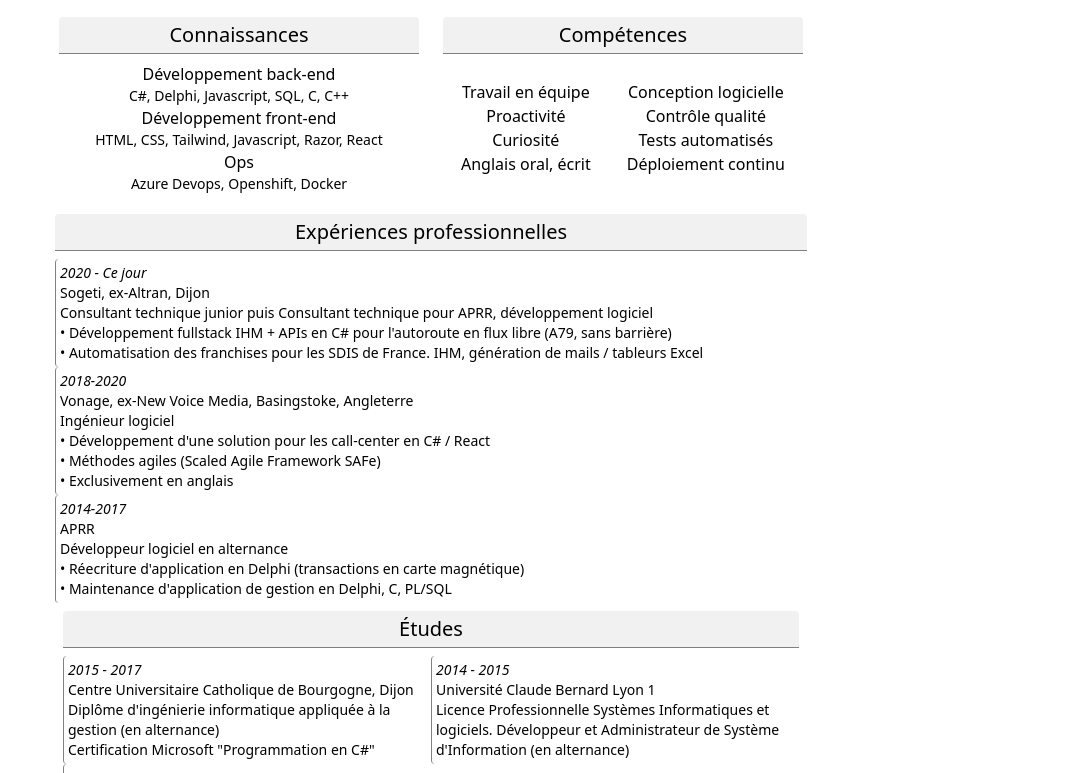
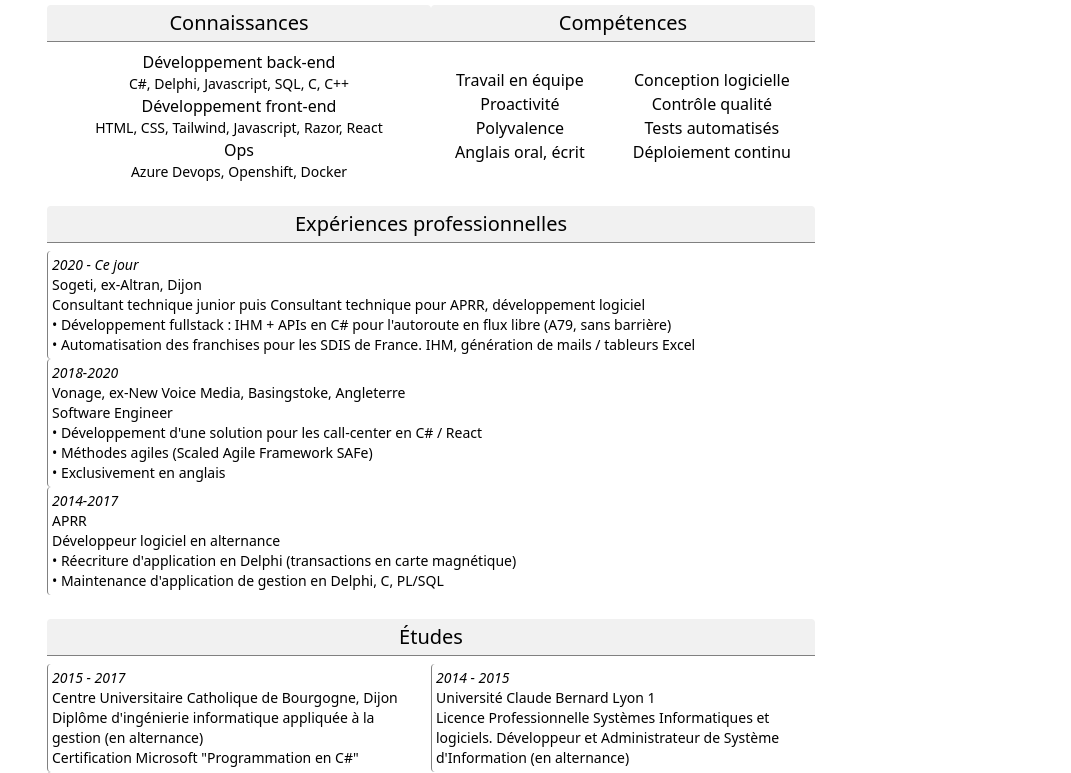
Before and after one commit to BaptisteV/cv-html-tailwind, a website: page index.html in a window 1280 px wide. Shown: the part 101-874 px from the top of the page, without its empty margins (209-1280 px from the left). Drawn offline with Linux system fonts and the light colour scheme.

Commit message:
better layout

```diff
--- a/index.html
+++ b/index.html
@@ -10,7 +10,7 @@
   </head>
 
   <body class="text-sm">
-    <div class="flex flex-col m-auto max-w-3xl">
+    <div class="flex flex-col mx-auto max-w-3xl">
       <div class="top-2 absolute end-4">
         <button onclick="window.print()" class="print:hidden items-center bg-[rgb(241,241,241)] px-4 py-1 border-[1px] border-[rgb(128,128,128)] rounded-sm font-bold cursor-pointer">
           <svg class="nav-icon" aria-hidden="true" xmlns="http://www.w3.org/2000/svg" width="24" height="24" fill="none" viewBox="0 0 24 24">
@@ -53,7 +53,7 @@
           </div>
         </div>
       </div>
-      <div class="h-0"></div>
+      <div class="h-6"></div>
       <div class="flex flex-row items-stretch">
         <div class="w-1/2 text-center header-card">
           <div class="section-with-border">Connaissances</div>
@@ -72,7 +72,7 @@
             <div class="flex flex-col justify-center grow">
               <p>Travail en équipe</p>
               <p>Proactivité</p>
-              <p>Curiosité</p>
+              <p>Polyvalence</p>
               <p>Anglais oral, écrit</p>
             </div>
             <div class="flex flex-col justify-center grow">
@@ -84,21 +84,20 @@
           </div>
         </div>
       </div>
-      <div class="h-0"></div>
-      <div class="timeline-container">
+      <div class="h-6"></div>
       <div class="section-with-border">Expériences professionnelles</div>
       <div class="one-column-grid">
         <div class="timeline-entry">
           <div class="timeline-date">2020 - Ce jour</div>
           <p>Sogeti, ex-Altran, Dijon</p>
           <p class="grow">Consultant technique junior puis Consultant technique pour APRR, développement logiciel</p>
-            <p>• Développement fullstack IHM + APIs en C# pour l'autoroute en flux libre (A79, sans barrière)</p>
+          <p>• Développement fullstack : IHM + APIs en C# pour l'autoroute en flux libre (A79, sans barrière)</p>
           <p>• Automatisation des franchises pour les SDIS de France. IHM, génération de mails / tableurs Excel</p>
         </div>
         <div class="timeline-entry">
           <div class="timeline-date">2018-2020</div>
           <p>Vonage, ex-New Voice Media, Basingstoke, Angleterre</p>
-            <p class="grow">Ingénieur logiciel</p>
+          <p class="grow">Software Engineer</p>
           <p>• Développement d'une solution pour les call-center en C# / React</p>
           <p>• Méthodes agiles (Scaled Agile Framework SAFe)</p>
           <p>• Exclusivement en anglais</p>
@@ -111,8 +110,7 @@
           <p>• Maintenance d'application de gestion en Delphi, C, PL/SQL</p>
         </div>
       </div>
-        <div class="h-0"></div>
-        <div class="timeline-container">
+      <div class="h-6"></div>
       <div class="section-with-border">Études</div>
       <div class="two-column-grid">
         <div class="timeline-entry">
@@ -132,8 +130,6 @@
           <p>Brevet de Techicien Supérieur Informatique et Réseau pour l'Industrie et les Services techniques (BTS IRIS)</p>
         </div>
       </div>
-        </div>
-      </div>
   </body>
 
 </html>
--- a/input.css
+++ b/input.css
@@ -34,8 +34,6 @@
 .header-card {
   display: flex;
   flex-direction: column;
-  margin: 0.5rem;
-  padding: 0.25rem;
   border-color: gray;
   border-radius: 0.25rem;
 }
@@ -46,11 +44,6 @@
 
 .header-card-right {
   border-right-width: 1px;
-}
-
-/* Main section container */
-.timeline-container {
-  padding: 0.5rem;
 }
 
 /* Études / Expériences professionnelles */
```
Also changed, not shown: output.css. Lines whose indentation alone changed are shown as unchanged.
